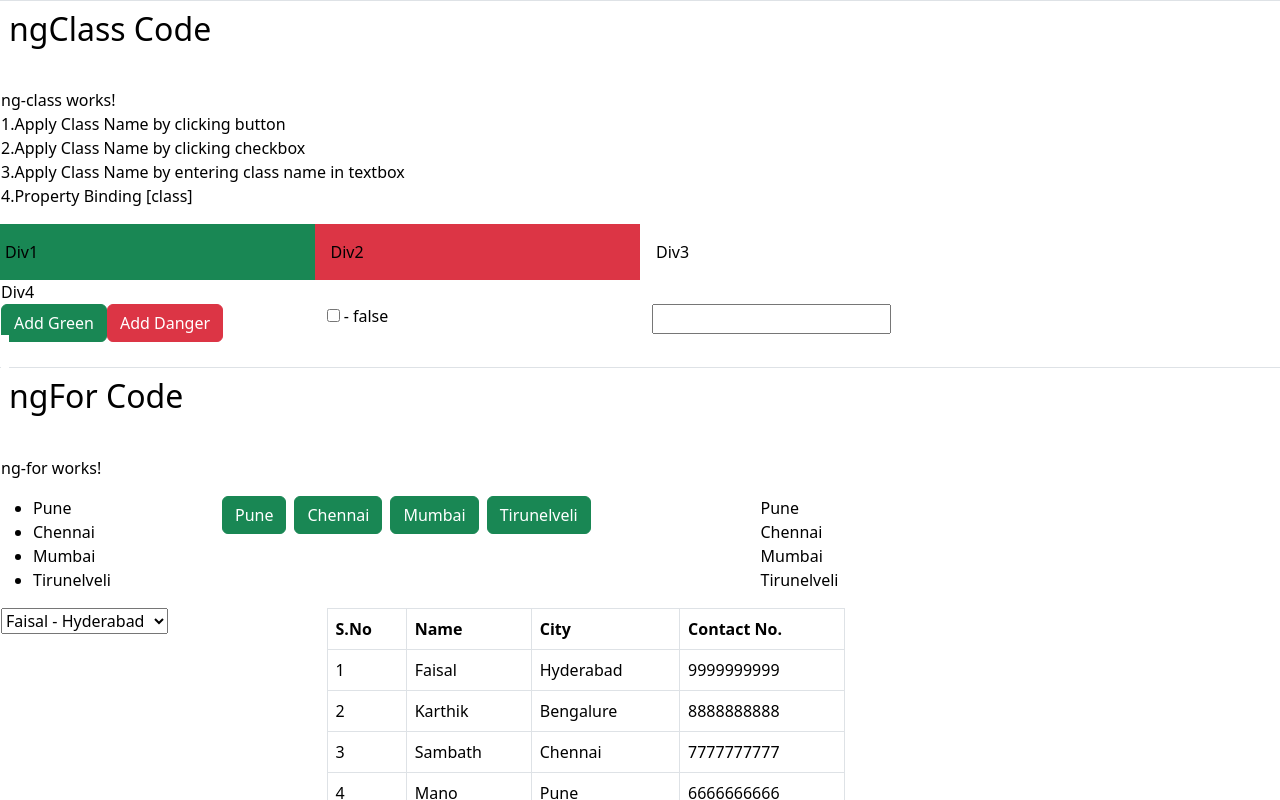
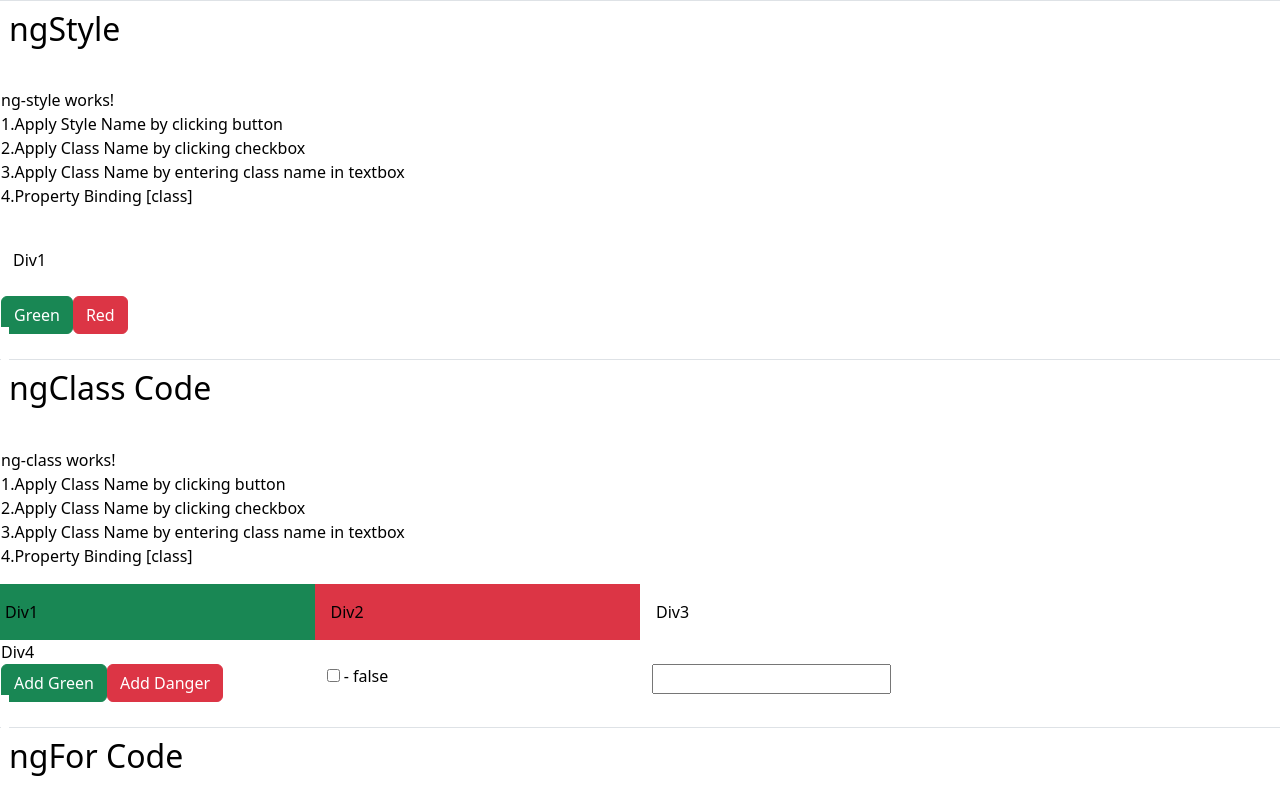
Before and after one commit to moh-faisal85/AngularJS, an Angular app in the folder Training.Angular19.Project/: page / in a window 1280 px wide. Shown: the top 800 px of the page. Built offline with nearby package versions, Linux system fonts and the light colour scheme.

Commit message:
Part-5: Angular19 - Apply dynamic style color using ngStyle-Change color by clicking button

```diff
--- a/Training.Angular19.Project/src/app/app.component.html
+++ b/Training.Angular19.Project/src/app/app.component.html
@@ -11,6 +11,12 @@
 <main class="main">
   <div class="content">
     <table class="table table-bordered">
+      <tr>
+        <td colspan="2">
+          <H2>ngStyle</H2>
+          <app-ng-style> </app-ng-style>
+        </td>
+      </tr>
       <tr>
         <td colspan="2">
           <H2>ngClass Code</H2>
--- a/Training.Angular19.Project/src/app/app.component.ts
+++ b/Training.Angular19.Project/src/app/app.component.ts
@@ -6,10 +6,11 @@ import { DataBindingComponent } from './components/data-binding/data-binding.com
 import { NgIfComponent } from './components/ng-if/ng-if.component';
 import { NgForComponent } from './components/ng-for/ng-for.component';
 import { NgClassComponent } from './components/ng-class/ng-class.component';
+import { NgStyleComponent } from './components/ng-style/ng-style.component';
 
 @Component({
   selector: 'app-root',
-  imports: [RouterOutlet,UserComponent,AdminComponent,DataBindingComponent,NgIfComponent,NgForComponent, NgClassComponent],
+  imports: [RouterOutlet,UserComponent,AdminComponent,DataBindingComponent,NgIfComponent,NgForComponent, NgClassComponent,NgStyleComponent],
   templateUrl: './app.component.html',
   styleUrl: './app.component.css'
 })
--- /dev/null
+++ b/Training.Angular19.Project/src/app/components/ng-style/ng-style.component.html
@@ -0,0 +1,18 @@
+<p>ng-style works!<br/>
+    1.Apply Style Name by clicking button<br/>
+    2.Apply Class Name by clicking checkbox<br/>
+    3.Apply Class Name by entering class name in textbox<br/>
+    4.Property Binding [class]
+</p>
+    <div class="row">
+        <div class="col-3 p-4" [ngStyle]="{'background-color':div1BackColor}">
+            Div1
+        </div>
+    </div>
+
+    <div class="row">
+        <div class="col-3">
+            <button class="btn btn-success" (click)="addDiv1StyleColor('green')"> Green </button>
+            <button class="btn btn-danger" (click)="addDiv1StyleColor('red')"> Red </button>
+        </div>
+    </div>
--- /dev/null
+++ b/Training.Angular19.Project/src/app/components/ng-style/ng-style.component.ts
@@ -0,0 +1,17 @@
+import { NgStyle } from '@angular/common';
+import { Component } from '@angular/core';
+
+@Component({
+  selector: 'app-ng-style',
+  imports: [NgStyle],
+  templateUrl: './ng-style.component.html',
+  styleUrl: './ng-style.component.css'
+})
+export class NgStyleComponent {
+div1BackColor: string = '';
+
+addDiv1StyleColor(color:string)
+{
+  this.div1BackColor = color;
+}
+}
```
Also changed, not shown: Training.Angular19.Project/src/app/components/ng-style/ng-style.component.css (added), 1 other file (tests, documents, lock files or other folders).
